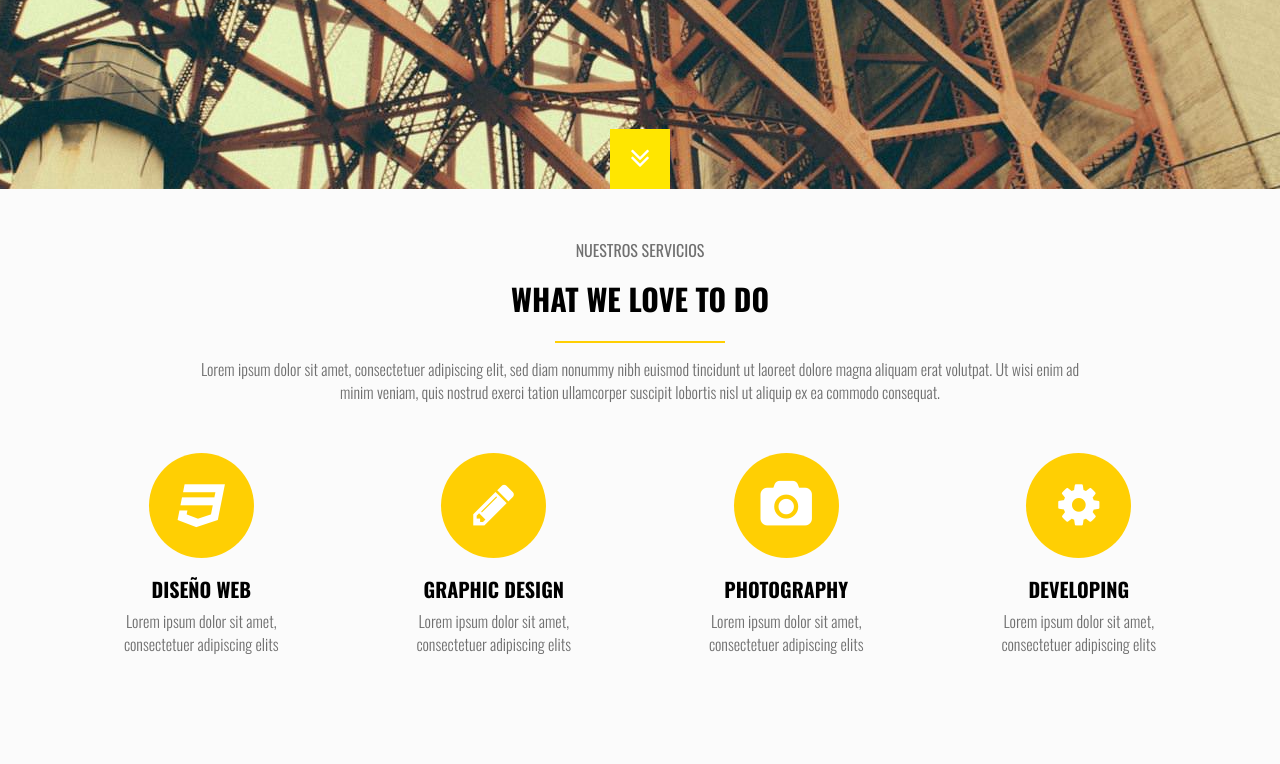
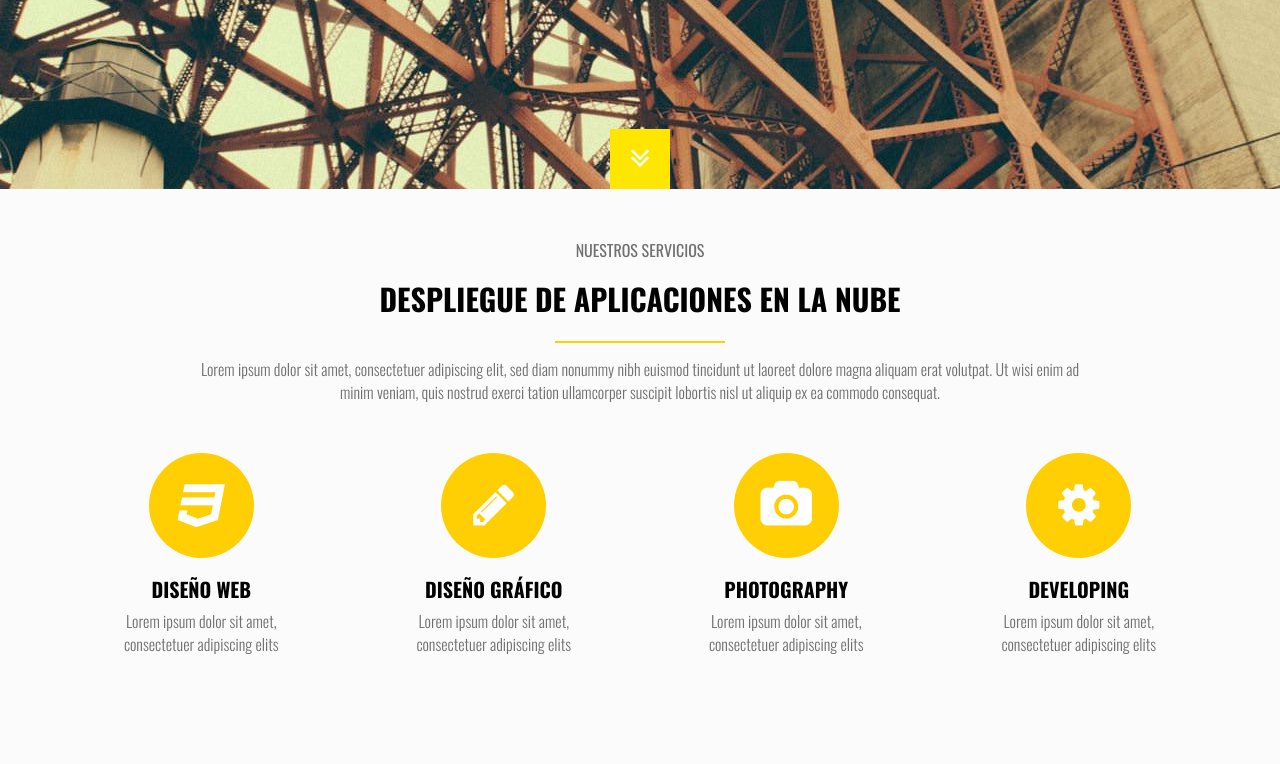
Before and after one commit to inesAlumnaDaw/plantilla1, a plain HTML site: page index.html in a window 1280 px wide. Shown: the part 611-1375 px from the top of the page. Drawn offline with nearby package versions, Linux system fonts and the light colour scheme.

Commit message:
Update index.html
cambiamos dos líneas

```diff
--- a/index.html
+++ b/index.html
@@ -81,7 +81,7 @@
 			<div class="container pad-bot-50">
 				<div class="heading">
 					<div>Nuestros Servicios</div>
-					<h1>What we love to do</h1>
+					<h1>Despliegue de Aplicaciones en la nube</h1>
 					<div class="divider"><span></span></div>
 					<p>Lorem ipsum dolor sit amet, consectetuer adipiscing elit, sed diam nonummy nibh euismod tincidunt ut laoreet dolore magna aliquam erat volutpat. Ut wisi enim ad minim veniam, quis nostrud exerci tation ullamcorper suscipit lobortis nisl ut aliquip ex ea commodo consequat.</p>
 				</div>
@@ -96,7 +96,7 @@
 					<div class="col-sm-3">
 						<div class="service-item fadeInUp">
 							<div class="circle circle-l"><i class="fa fa-pencil fa-3x"></i></div>
-							<h3>Graphic design</h3>
+							<h3>Diseño gráfico</h3>
 							<p class="font-m">Lorem ipsum dolor sit amet, consectetuer adipiscing elits</p>
 						</div>
 					</div>
```
